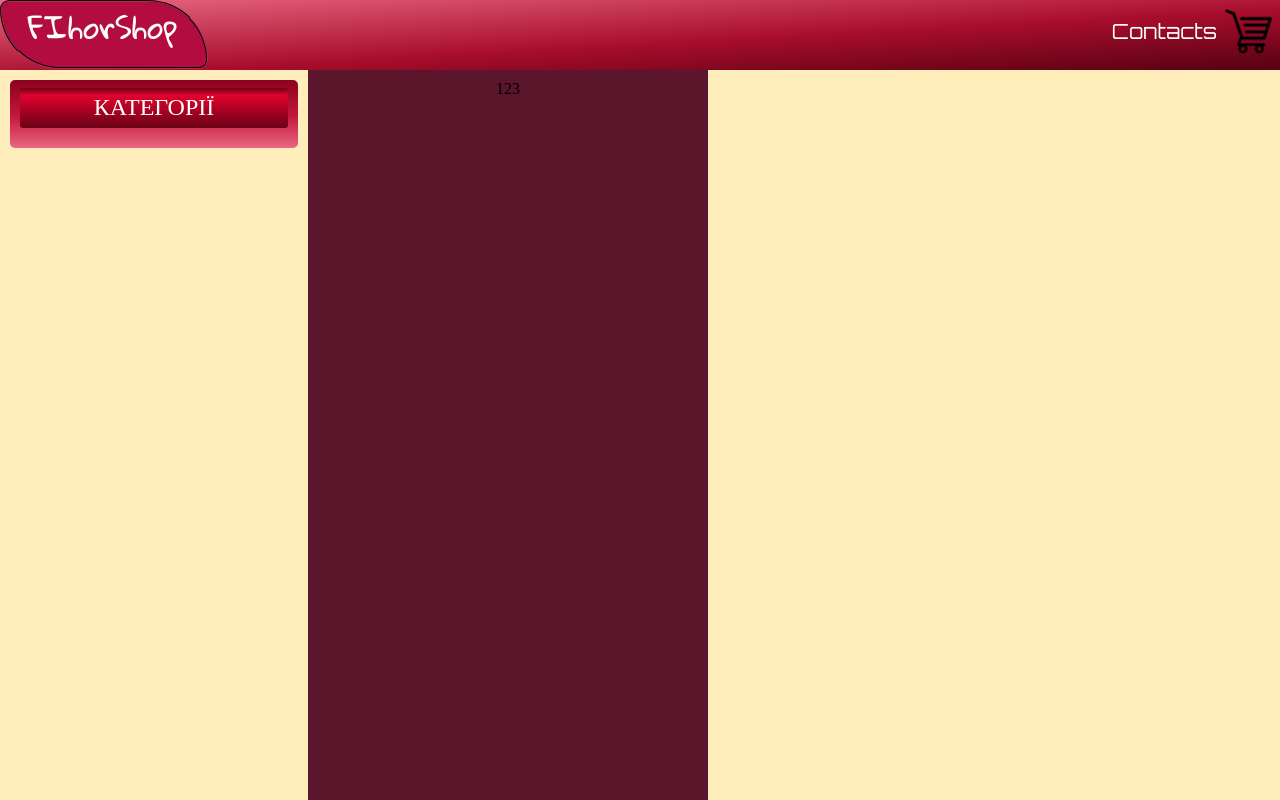
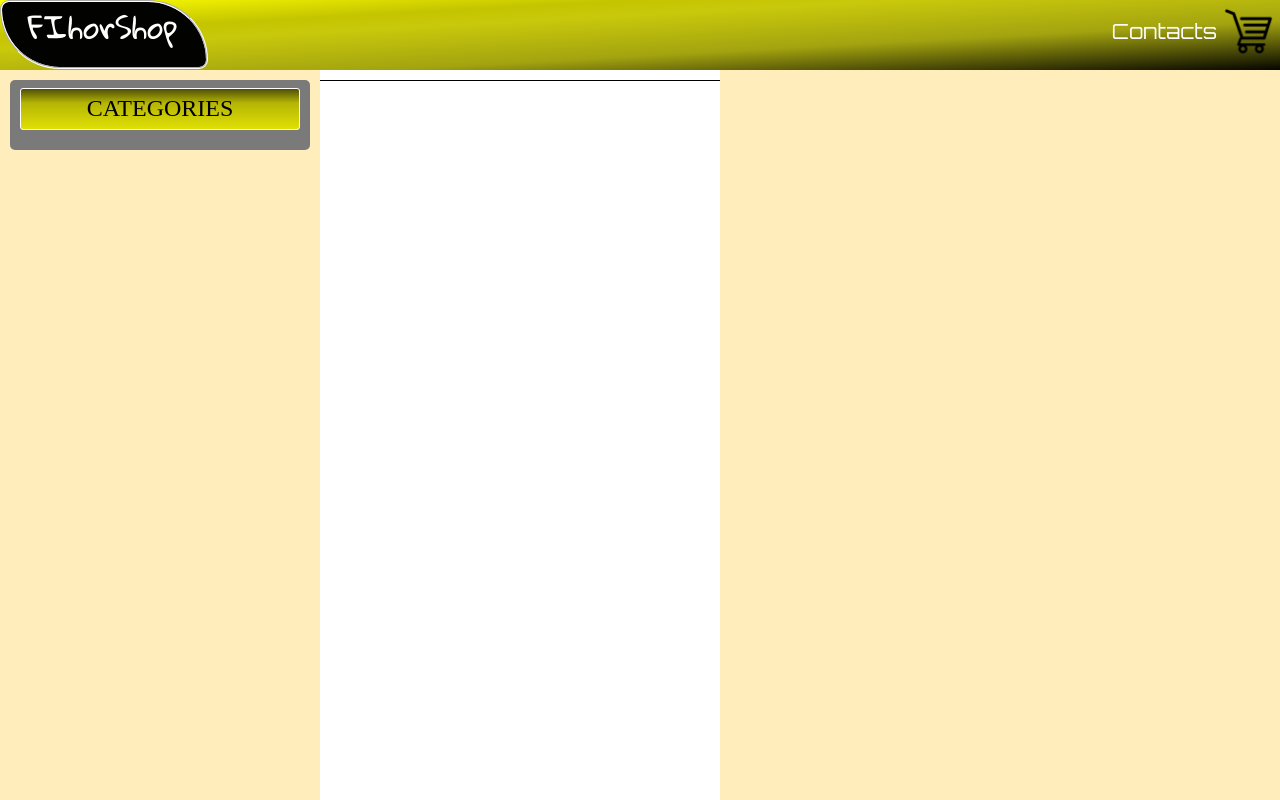
Before and after one commit to igorpapr/FIHOR_SHOP, a website built with webpack: page docs/index.html in a window 1280 px wide. Shown: the top 800 px of the page. Built offline with nearby package versions, Linux system fonts and the light colour scheme; no server answers.

Commit message:
'SAVEPOINT'

```diff
--- a/docs/index.html
+++ b/docs/index.html
@@ -30,16 +30,15 @@
         <div class="main-content">
             <section id="categories">
                 <div id="categories-title">
-                    <span>Категорії</span>
+                    <span>Categories</span>
                 </div>
                 <div id="categories-list">
                     <ul><!--categories loaded from API--></ul>
                 </div>
             </section>
             <section id="goods-content">
-                <div id="goods-content-header">
-                    123
-                </div>
+                <div id="goods-content-header"></div>
+
             </section>
         </div>
 
--- a/src/scss/main.scss
+++ b/src/scss/main.scss
@@ -1,5 +1,8 @@
 html{
   min-width: 360px;
+}
+body{
+  background-color: white;
 }
 header {
   position: fixed;
@@ -7,7 +10,7 @@ header {
   width : 100%;
   height : fit-content;
   max-height: 70px;
-  background: linear-gradient(to top left, #560112 0%, #a80d2c 43%, #e86882 100%);
+  background: linear-gradient(to top left, #050500 0%,#a3a310 35%, #c9c90c 65%, #c4c400 75%,#ffff02 100%);
 
   h1 {
     margin-top: 0;
@@ -18,10 +21,10 @@ header {
 
   #header-shape {
     float: left;
-    background-color: #b20c41;
+    background-color: #020200;
     padding-left: 2%;
     padding-top: 0.5%;
-    border: 2px groove #5b162c;
+    border: 2px groove white;
     width: fit-content;
     border-radius: 15px 100px 15px 100px;
 
@@ -76,15 +79,16 @@ header {
 }
 #categories{
   margin: 80px 10px 10px 10px;
-  max-width: 420px;
+  //max-width: 420px;
+  min-width: 300px;
   width: 18rem;
   border-radius: 5px;
-  //border: 1px solid black;
-  background: linear-gradient(to bottom, #8c021e 0%, #c4173a 53%, #e86882 100%);
+  background-color: #7a7a7a;//linear-gradient(to bottom, #8c021e 0%, #c4173a 53%, #e86882 100%);
   height: fit-content;
 }
 #categories-title{
-  background: linear-gradient(to top, #680216 0%, #e2022e 82%, #680216 100%);
+  border: 1px solid white;
+  background: linear-gradient(to bottom, #4f4f07 0%, #b5b505 35%, #e0e004 100%);
   padding: 6px;
   margin-left: 10px;
   margin-right: 10px;
@@ -92,7 +96,7 @@ header {
   margin-top: 8px;
   text-align: center;
   span{
-    color: white;
+    color: black;
     text-transform: uppercase;
     font-size: 1.5em;
   }
@@ -125,15 +129,45 @@ header {
 #goods-content{
   width:auto;
   min-width: 400px;
-  background-color: #5b162c;
+  background-color: white;
 
   #goods-content-header{
+    font-size: 1.9em;
+    font-weight: bold;
+    border-bottom: 1px solid black;
     text-align: center;
     margin-top: 80px;
   }
 
-  .goods-list img{
+  .goods-img{
+    /*
+    line-height: 250px;
+    vertical-align: middle;
+    margin: 10px;
     height: 290px;
-    width: auto;
+    */
+    img{
+      /*vertical-align: middle;
+      margin: auto;
+      max-width: 100%;
+      max-height: 100%;
+      width: auto;
+      height: auto;
+    */
+    }
+  }
+  .goods-list{
+
+    /*
+    display: flex;
+    height: 400px;
+    width: 250px;
+    padding-bottom: 15px;
+    background-color: #fff;
+    box-shadow: 0 0 10px rgba(0, 0, 0, 0.5);
+    margin: 27px;
+    float: left;
+    overflow: hidden;
+    text-align: center;*/
   }
 }
```
Also changed, not shown: docs/css/main.css.
